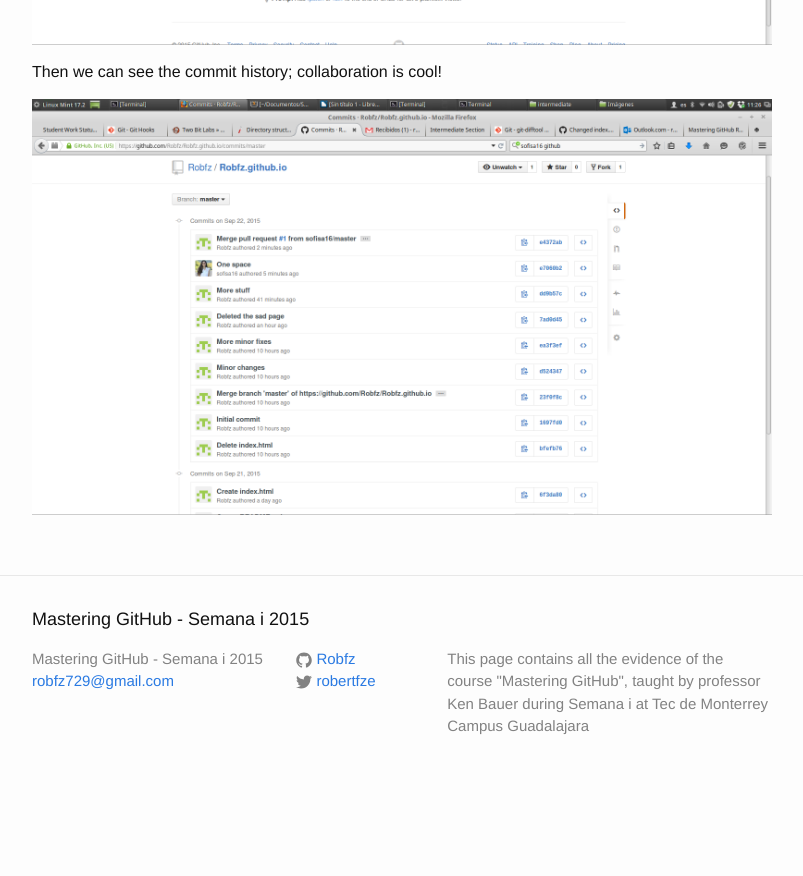
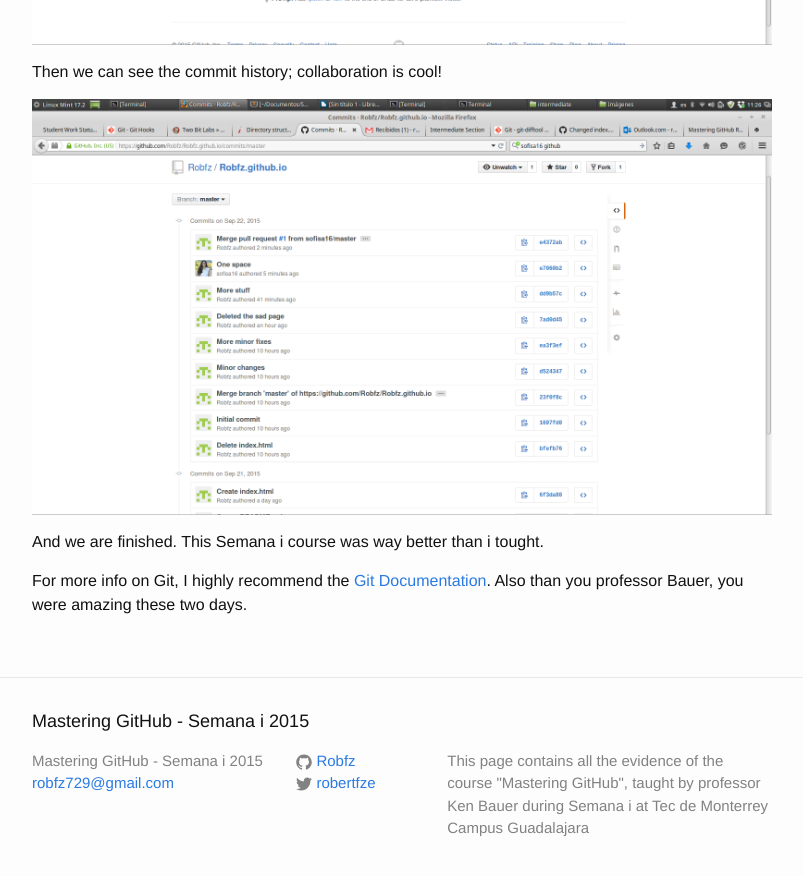
Before and after one commit to Robfz/Robfz.github.io, a Jekyll site: the page built from _posts/2015-09-22-intermediate.markdown, in a window 1280 px wide and 900 px high, scrolled down 7354 px. Shown: the top 876 px of the window, without its empty margins (238-1041 px from the left). Built offline with Jekyll 4.4.1, drawn with Linux system fonts in a browser that asks for light colours; before the commit the page ends 8152 px from its top, so only the background shows below that.

Commit message:
Added final thoughts on the course and permalink from Basic post to Intermediate post

```diff
--- a/_posts/2015-09-21-basic.markdown
+++ b/_posts/2015-09-21-basic.markdown
@@ -138,7 +138,8 @@ They have native integration with Git. According to them: "You can push and pull
 
 You can get more information at [JetBrains][jetbrains].
 
-Hey! You made it this far, continue with our 'Intermediate Section' for more!
+Hey! You made it this far, continue with our [Intermediate Section][intermediate] for more!
 
 [jetbrains]: https://www.jetbrains.com/
 [github]:   https://github.com/
+[intermediate]: 	{{page.next.url}}
--- a/_posts/2015-09-22-intermediate.markdown
+++ b/_posts/2015-09-22-intermediate.markdown
@@ -108,5 +108,10 @@ Then we can see the commit history; collaboration is cool!
 
 ![AccPull4](/assets/intermediate/AccPull4.png)
 
+And we are finished. This Semana i course was way better than i tought.
+
+For more info on Git, I highly recommend the [Git Documentation][GitDoc]. Also than you professor Bauer, you were amazing these two days.
+
 [DiffMerge]: https://sourcegear.com/diffmerge/
 [TwoBitLabs]: http://twobitlabs.com/2011/08/install-diffmerge-git-mac-os-x/
+[GitDoc]: https://git-scm.com/doc
```
